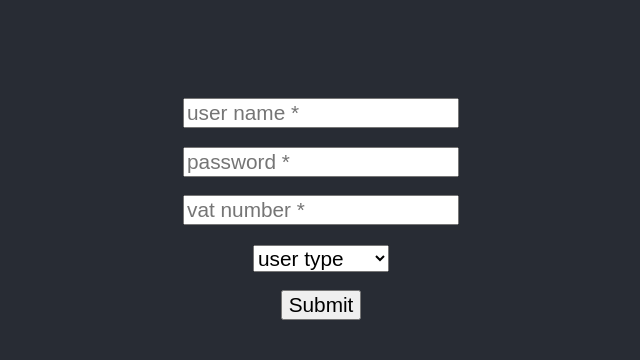
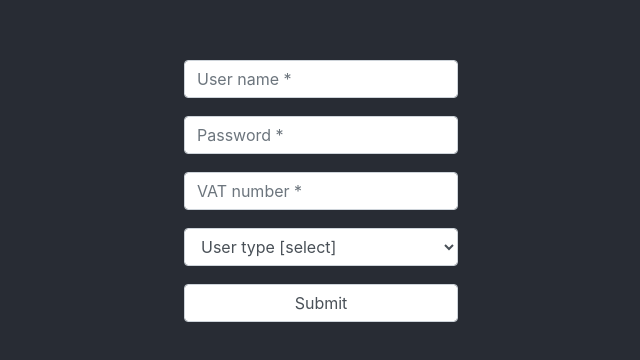
Before and after one commit to richmilton/vat-return-react, a React (Create React App) app: page / in a window 1280 px wide. Shown: the part 200-560 px from the top of the page, without its empty margins (319-959 px from the left). Built offline with nearby package versions, Linux system fonts and the light colour scheme.

Commit message:
add bootstrap styles

```diff
--- a/package.json
+++ b/package.json
@@ -3,13 +3,14 @@
   "version": "0.1.0",
   "private": true,
   "dependencies": {
+    "bootstrap": "^4.3.1",
     "react": "^16.8.1",
     "react-addons-css-transition-group": "^15.6.2",
     "react-dom": "^16.8.1",
     "react-scripts": "2.1.5"
   },
   "scripts": {
-    "start": "react-scripts start",
+    "start": "PORT=3100 react-scripts start",
     "build": "react-scripts build",
     "test": "react-scripts test",
     "eject": "react-scripts eject"
--- a/src/App.css
+++ b/src/App.css
@@ -87,7 +87,8 @@ li {
   font-style: italic;
   text-align: left;
   width: 100%;
-  min-height: 1.2em;
+  min-height: 1.4em;
+  line-height: 0.9em;
 }
 
 input, select {
--- a/src/App.js
+++ b/src/App.js
@@ -35,28 +35,28 @@ class App extends Component {
                 {
                   type: 'text',
                   name: 'username',
-                  placeholder: 'user name *',
-                  label: 'User Name'
+                  placeholder: 'User name *',
+                  label: 'User name'
                 },
                 {
                   type: 'password',
                   name: 'password',
-                  placeholder: 'password *',
+                  placeholder: 'Password *',
                   label: 'Password'
                 },
                 {
                   type: 'vrn',
                   name: 'vat number',
-                  placeholder: 'vat number *',
+                  placeholder: 'VAT number *',
                   label: 'Vat Number'
                 },
                 {
                 type: 'select',
                 name: 'usertype',
-                label: 'User Type',
+                label: 'User type',
                 options: [
                   {
-                    name: 'user type',
+                    name: 'User type [select]',
                     value: ''
                   },
                   {
--- a/src/components/Form.js
+++ b/src/components/Form.js
@@ -2,9 +2,10 @@ import React, { Component } from 'react';
 
 const Input = (props) => {
 
-  return <li key={props.name}>
-      {Label(props)}
+  return (
+    <li key={props.name}>
       <input
+        className={props.className || 'form-control'}
         key={props.name}
         type={props.type}
         name={props.name}
@@ -13,13 +14,16 @@ const Input = (props) => {
         autoComplete={'off'}
         placeholder={props.placeholder || props.label || props.name}
       />
+      {Label(props)}
     </li>
+  )
 };
 
 const Select = (props) => {
-  return <li key={props.name}>
-    {Label(props)}
+  return (
+    <li key={props.name}>
       <select
+        className={props.className || 'form-control'}
         key={props.name}
         name={props.name}
         id={props.name}
@@ -28,26 +32,32 @@ const Select = (props) => {
       >
         {renderOptions(props.options)}
       </select>
+      {Label(props)}
     </li>
+  )
 };
 
 const Label = (props) => {
-  return <div className={'inputLabel'} >
+  return (
+    <div className={'inputLabel'} >
       <label
         htmlFor={props.name}
         className={props.doLabelClass(props.name)}>
         {props.dynamiclabel(props.name, props.label)}
       </label>
     </div>
+  )
 };
 
 const Option = (props) => {
-  return <option
+  return (
+      <option
       key={props.value}
       id={props.name}
       value={props.value}>
       {props.name}
     </option>
+  )
 };
 
 const renderOptions = (options) => {
--- a/src/index.js
+++ b/src/index.js
@@ -3,6 +3,7 @@ import ReactDOM from 'react-dom';
 import './index.css';
 import App from './App';
 import * as serviceWorker from './serviceWorker';
+import 'bootstrap/dist/css/bootstrap.css';
 
 ReactDOM.render(<App />, document.getElementById('root'));
 
```
Lines whose indentation alone changed are shown as unchanged.
